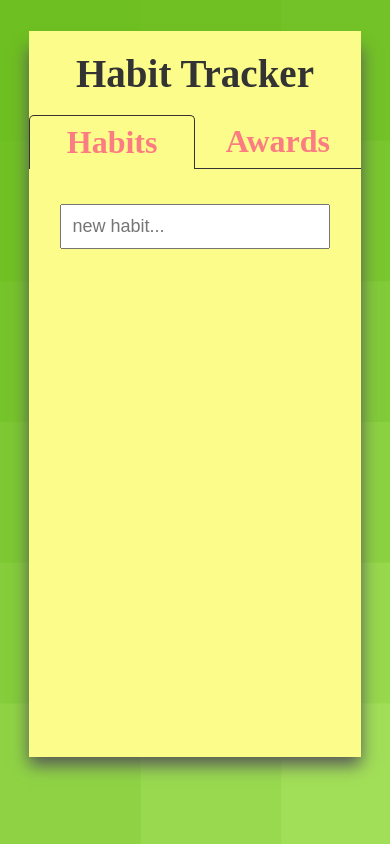
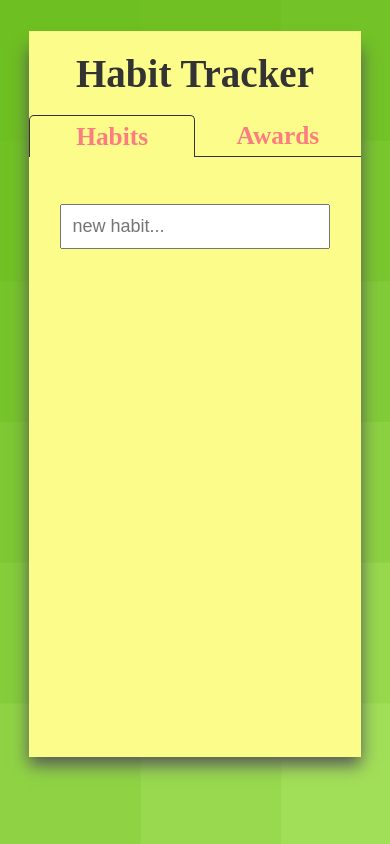
Before and after one commit to katmorris8/habit-tracker, a React app: page / in a window 390 px wide. Built offline with nearby package versions, Linux system fonts and the light colour scheme; a web font is replaced by a local one.

Commit message:
add responsive styling to the nav links

```diff
--- a/src/NavLink/style.css
+++ b/src/NavLink/style.css
@@ -107,3 +107,10 @@
             transform: rotate(2deg);
   }
 }
+
+@media only screen and (max-width: 480px) {
+  .nav-link {
+    font-size: 6.5vw;
+    padding: 1.5vw 0;
+  }
+}
```
